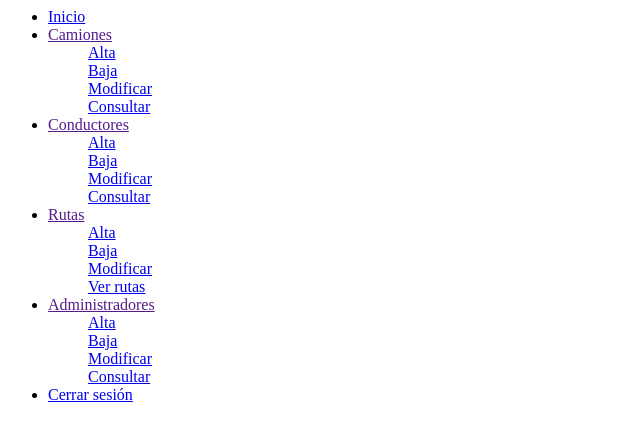
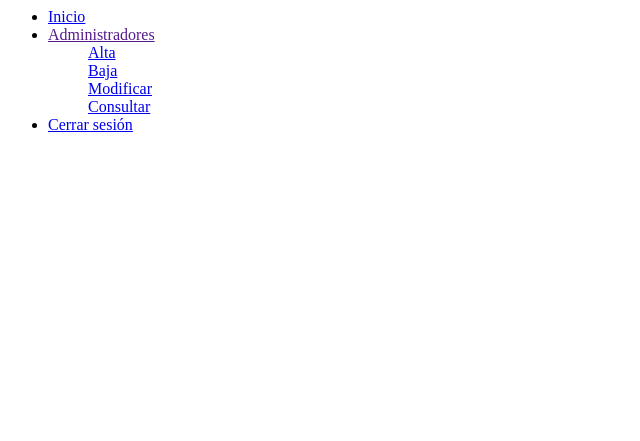
Before and after one commit to gaelv01/mvc-php, a PHP site: page /assets/menu.php in a window 1280 px wide. Shown: the top 441 px of the page, without its empty margins (0-640 px from the left). Run offline with PHP 8.4, Linux system fonts and the light colour scheme.

Commit message:
cleaned code

```diff
--- /dev/null
+++ b/resources/views/admin/delete.php
@@ -0,0 +1,5 @@
+<?php
+
+echo "Panel de administrador: Baja de administradores";
+
+?>
--- /dev/null
+++ b/resources/views/admin/modify.php
@@ -0,0 +1,5 @@
+<?php
+
+echo "Panel de administrador: Modificación de administradores";
+
+?>
--- /dev/null
+++ b/resources/views/admin/show.php
@@ -0,0 +1,5 @@
+<?php
+
+echo "Panel de administrador: Consulta de administradores";
+
+?>
--- a/resources/views/assets/menu.php
+++ b/resources/views/assets/menu.php
@@ -1,34 +1,12 @@
 <ul class="menu__lista-princ">
     <li class="menu__opcion"><a href="main_panel.php" class="menu__link --inicio"><i class="fa-sharp fa-solid fa-home" style="font-size: var(--tamano-2); padding-right: var(--tamano-med);"></i>Inicio</a></li>
 
-    <li class="menu__opcion"><a href="" class="menu__link"><i class="fa-sharp fa-solid fa-bus" style="font-size: var(--tamano-1); padding-right: var(--tamano-med);"></i>Camiones</a>
-        <ul class="submenu__opcion"><a href="../src/addBus.php" class="menu__link">Alta</a></ul>
-        <ul class="submenu__opcion"><a href="../src/deleteBus.php" class="menu__link">Baja</a></ul>
-        <ul class="submenu__opcion"><a href="../src/modifyBus.php" class="menu__link">Modificar</a></ul>
-        <ul class="submenu__opcion"><a href="../src/viewBus.php" class="menu__link">Consultar</a></ul>
+    <li class="menu__opcion"><a href="" class="menu__link"><i class="fa-sharp fa-solid fa-crown" style="font-size: var(--tamano-1); padding-right: var(--tamano-med); color:gold"></i>Administradores</a>
+        <ul class="submenu__opcion"><a href="/admin/add" class="menu__link">Alta</a></ul>
+        <ul class="submenu__opcion"><a href="/admin/delete" class="menu__link">Baja</a></ul>
+        <ul class="submenu__opcion"><a href="/admin/modify" class="menu__link">Modificar</a></ul>
+        <ul class="submenu__opcion"><a href="/admin/show" class="menu__link">Consultar</a></ul>
     </li>
-
-    <li class="menu__opcion"><a href="" class="menu__link"><i class="fa-sharp fa-solid fa-id-card-clip" style="font-size: var(--tamano-1); padding-right: var(--tamano-med);"></i>Conductores</a>
-        <ul class="submenu__opcion"><a href="../src/addDriver.php" class="menu__link">Alta</a></ul>
-        <ul class="submenu__opcion"><a href="../src/deleteDriver.php" class="menu__link">Baja</a></ul>
-        <ul class="submenu__opcion"><a href="../src/modifyDriver.php" class="menu__link">Modificar</a></ul>
-        <ul class="submenu__opcion"><a href="../src/viewDriver.php" class="menu__link">Consultar</a></ul>
-    </li>
-
-    <li class="menu__opcion"><a href="" class="menu__link"><i class="fa-sharp fa-solid fa-route" style="font-size: var(--tamano-1); padding-right: var(--tamano-med);"></i>Rutas</a>
-        <ul class="submenu__opcion"><a href="../src/addRoute.php" class="menu__link">Alta</a></ul>
-        <ul class="submenu__opcion"><a href="../src/deleteRoute.php" class="menu__link">Baja</a></ul>
-        <ul class="submenu__opcion"><a href="../src/modifyRoute.php" class="menu__link">Modificar</a></ul>
-        <ul class="submenu__opcion"><a href="../src/viewRoutes.php" class="menu__link">Ver rutas</a></ul>
-    </li>
-
-    <li class="menu__opcion"><a href="" class="menu__link"><i class="fa-sharp fa-solid fa-crown" style="font-size: var(--tamano-1); padding-right: var(--tamano-med);"></i>Administradores</a>
-        <ul class="submenu__opcion"><a href="../src/addAdmin.php" class="menu__link">Alta</a></ul>
-        <ul class="submenu__opcion"><a href="../src/deleteAdmin	.php" class="menu__link">Baja</a></ul>
-        <ul class="submenu__opcion"><a href="../src/modifyAdmin.php" class="menu__link">Modificar</a></ul>
-        <ul class="submenu__opcion"><a href="../src/viewAdmin.php" class="menu__link">Consultar</a></ul>
-    </li>
-
     <li class="menu__opcion"><a href="../util/logout.php" class="menu__link --cerrar">Cerrar sesión</a></li>
 </ul>
 <div class="area-trabajo">
```
Also changed, not shown: app/Controllers/AdminController.php (added, +28 -0 lines), resources/views/admin/add.php (added, +17 -0 lines), routes/web.php (+8 -0 lines).
